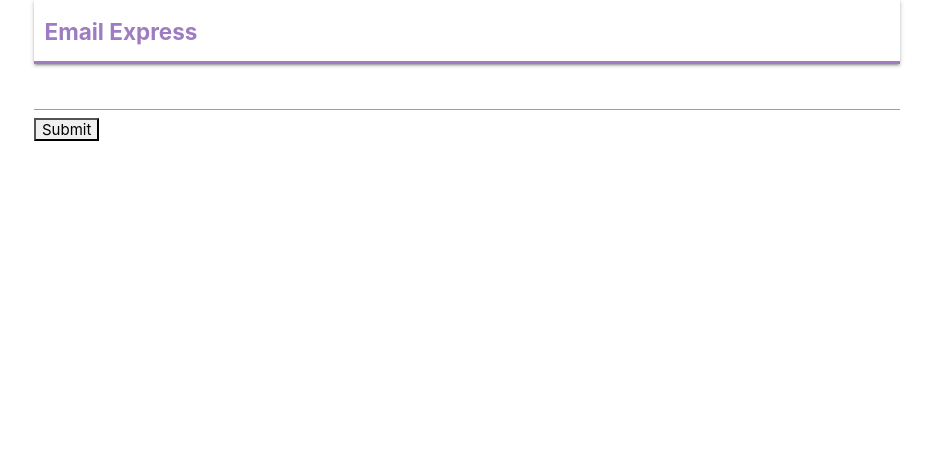
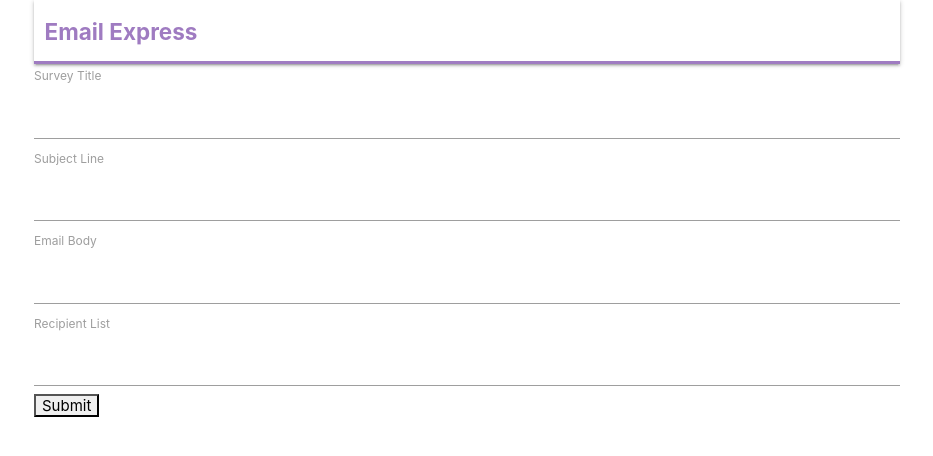
Before and after one commit to neekyo/Email-Express, a React (Create React App) app in the folder client/: page /surveys/new in a window 1280 px wide. Shown: the top 456 px of the page, without its empty margins (173-1106 px from the left). Built offline with nearby package versions, Linux system fonts and the light colour scheme; no server answers.

Commit message:
wired up custom fields for survey form

```diff
--- /dev/null
+++ b/client/src/components/surveys/SurveyField.js
@@ -0,0 +1,10 @@
+import React from 'react';
+
+export default ({ input, label }) => {
+	return (
+		<div>
+            <label>{label}</label>
+			<input {...input} />
+		</div>
+	);
+};
--- a/client/src/components/surveys/SurveyForm.js
+++ b/client/src/components/surveys/SurveyForm.js
@@ -1,12 +1,23 @@
 import React, { Component } from 'react';
 import { reduxForm, Field } from 'redux-form';
+import SurveyField from './SurveyField';
 
 class SurveyForm extends Component {
+	renderFields() {
+		return (
+			<div>
+				<Field label="Survey Title" type="text" name="title" component={SurveyField} />
+				<Field label="Subject Line" type="text" name="subject" component={SurveyField} />
+				<Field label="Email Body" type="text" name="body" component={SurveyField} />
+				<Field label="Recipient List" type="text" name="emails" component={SurveyField} />
+			</div>
+		);
+	}
 	render() {
 		return (
 			<div>
 				<form onSubmit={this.props.handleSubmit((values) => console.log(values))}>
-					<Field type="text" name="surveyTitle" component="input" />
+					{this.renderFields()}
 					<button type="submit">Submit</button>
 				</form>
 			</div>
```
